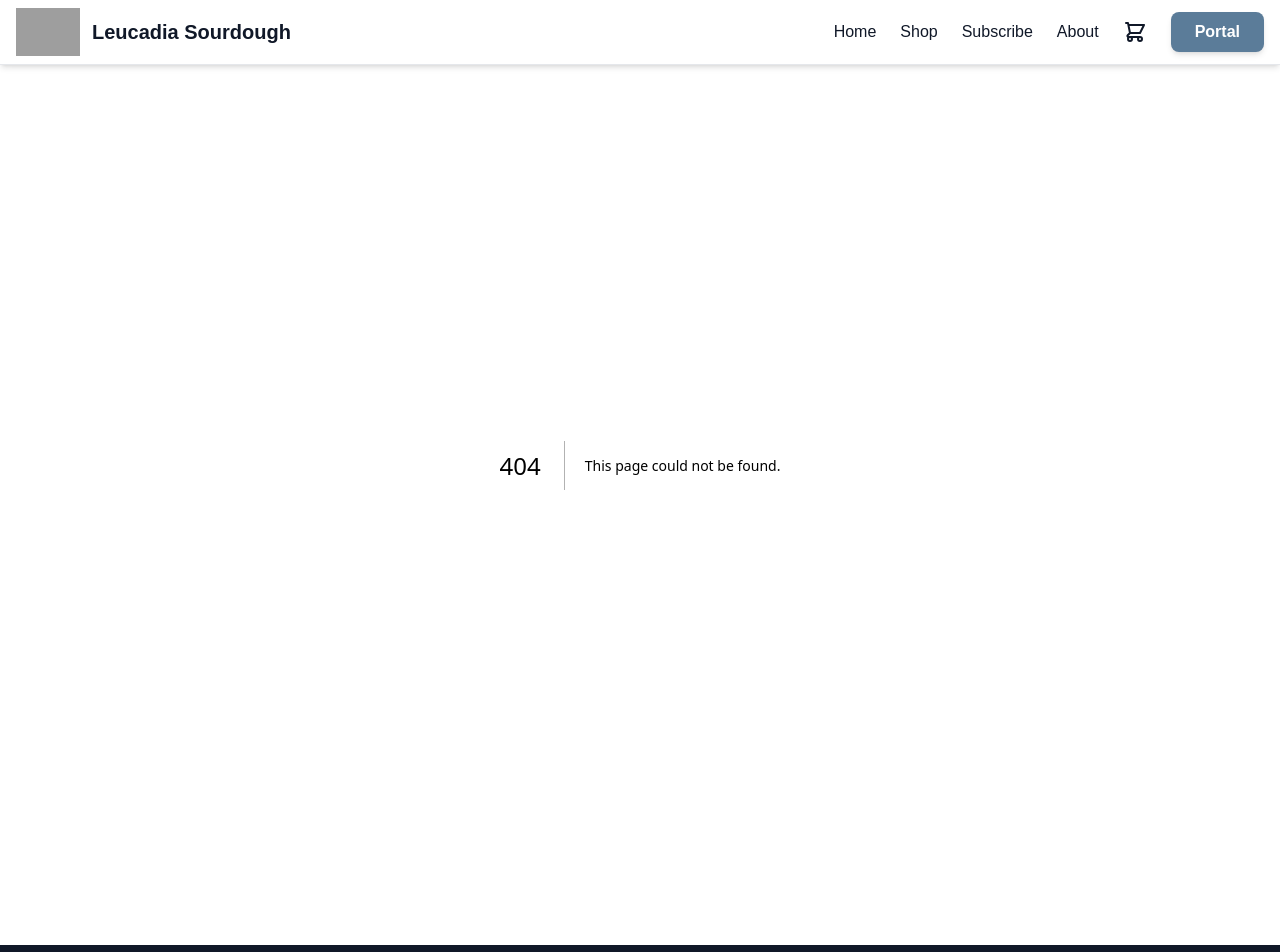
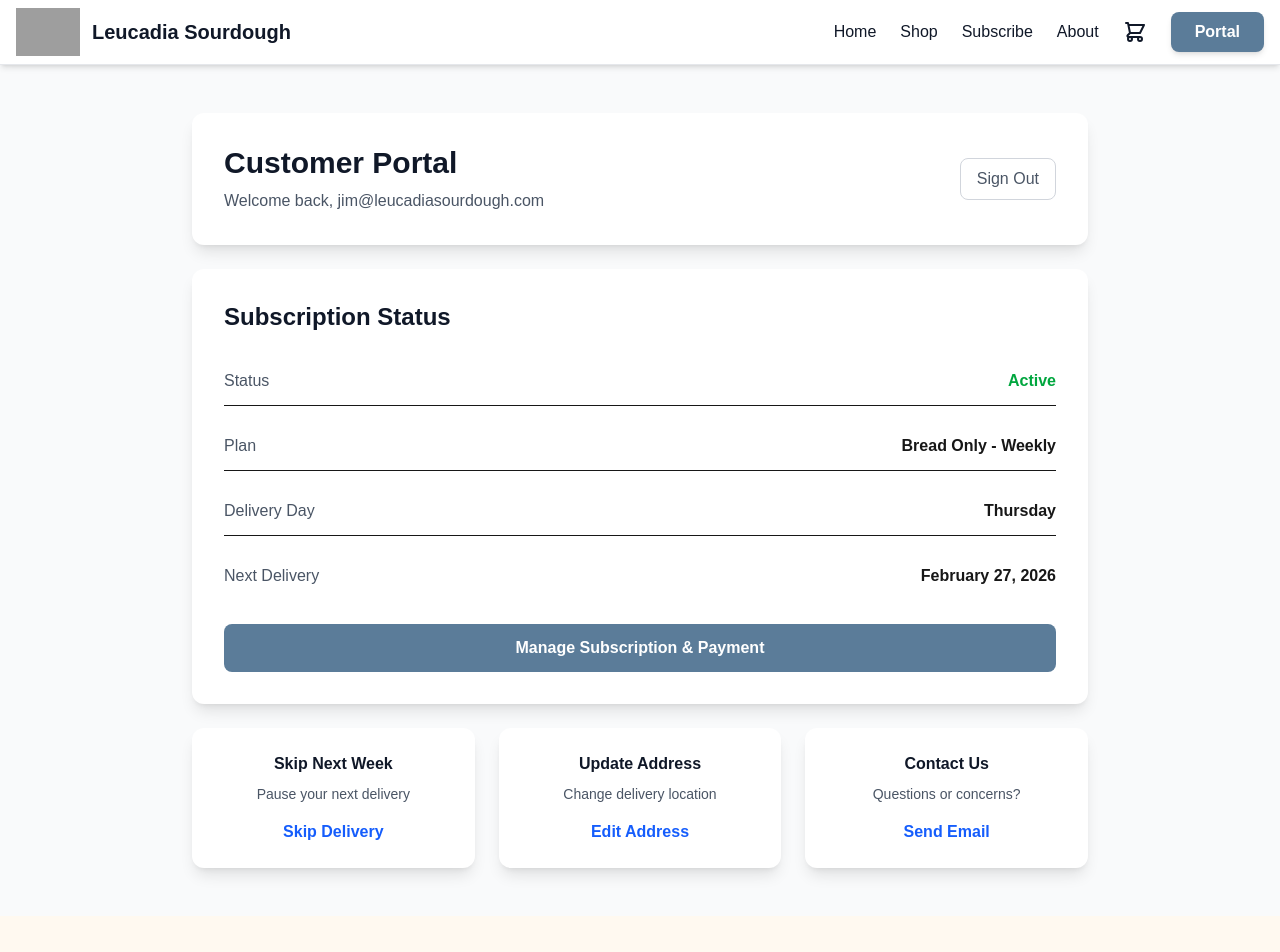
Before and after one commit to jdedge22/leucadia-sourdough, a Next.js app: page /portal-preview in a window 1280 px wide. Before the commit this address had no page. Shown: the top 952 px of the page. Built offline with nearby package versions, Linux system fonts and the light colour scheme; grey boxes are pictures that could not be loaded.

Commit message:
Add portal preview page

```diff
--- /dev/null
+++ b/app/portal-preview/page.tsx
@@ -0,0 +1,82 @@
+'use client';
+
+export default function PortalPreview() {
+  const user = { email: 'jim@leucadiasourdough.com' };
+
+  return (
+    <div className="min-h-screen bg-gray-50 py-12 px-4">
+      <div className="max-w-4xl mx-auto">
+        <div className="bg-white rounded-xl shadow-lg p-8 mb-6">
+          <div className="flex justify-between items-center">
+            <div>
+              <h1 className="text-3xl font-bold text-gray-900">Customer Portal</h1>
+              <p className="text-gray-600 mt-2">Welcome back, {user.email}</p>
+            </div>
+            <button className="px-4 py-2 text-gray-600 hover:text-gray-900 border border-gray-300 rounded-lg">
+              Sign Out
+            </button>
+          </div>
+        </div>
+
+        <div className="bg-white rounded-xl shadow-lg p-8 mb-6">
+          <h2 className="text-2xl font-bold text-gray-900 mb-6">Subscription Status</h2>
+
+          <div className="space-y-4">
+            <div className="flex justify-between py-3 border-b">
+              <span className="text-gray-600">Status</span>
+              <span className="font-semibold text-green-600">Active</span>
+            </div>
+
+            <div className="flex justify-between py-3 border-b">
+              <span className="text-gray-600">Plan</span>
+              <span className="font-semibold">Bread Only - Weekly</span>
+            </div>
+
+            <div className="flex justify-between py-3 border-b">
+              <span className="text-gray-600">Delivery Day</span>
+              <span className="font-semibold">Thursday</span>
+            </div>
+
+            <div className="flex justify-between py-3">
+              <span className="text-gray-600">Next Delivery</span>
+              <span className="font-semibold">February 27, 2026</span>
+            </div>
+          </div>
+
+          <button
+            style={{ backgroundColor: '#5B7C99' }}
+            className="w-full mt-6 text-white py-3 px-4 rounded-lg font-semibold hover:opacity-90"
+          >
+            Manage Subscription & Payment
+          </button>
+        </div>
+
+        <div className="grid md:grid-cols-3 gap-6">
+          <div className="bg-white rounded-xl shadow-lg p-6 text-center">
+            <h3 className="font-bold text-gray-900 mb-2">Skip Next Week</h3>
+            <p className="text-sm text-gray-600 mb-4">Pause your next delivery</p>
+            <button className="text-blue-600 hover:text-blue-800 font-semibold">
+              Skip Delivery
+            </button>
+          </div>
+
+          <div className="bg-white rounded-xl shadow-lg p-6 text-center">
+            <h3 className="font-bold text-gray-900 mb-2">Update Address</h3>
+            <p className="text-sm text-gray-600 mb-4">Change delivery location</p>
+            <button className="text-blue-600 hover:text-blue-800 font-semibold">
+              Edit Address
+            </button>
+          </div>
+
+          <div className="bg-white rounded-xl shadow-lg p-6 text-center">
+            <h3 className="font-bold text-gray-900 mb-2">Contact Us</h3>
+            <p className="text-sm text-gray-600 mb-4">Questions or concerns?</p>
+            <a href="mailto:hello@leucadiasourdough.com" className="text-blue-600 hover:text-blue-800 font-semibold">
+              Send Email
+            </a>
+          </div>
+        </div>
+      </div>
+    </div>
+  );
+}
```
